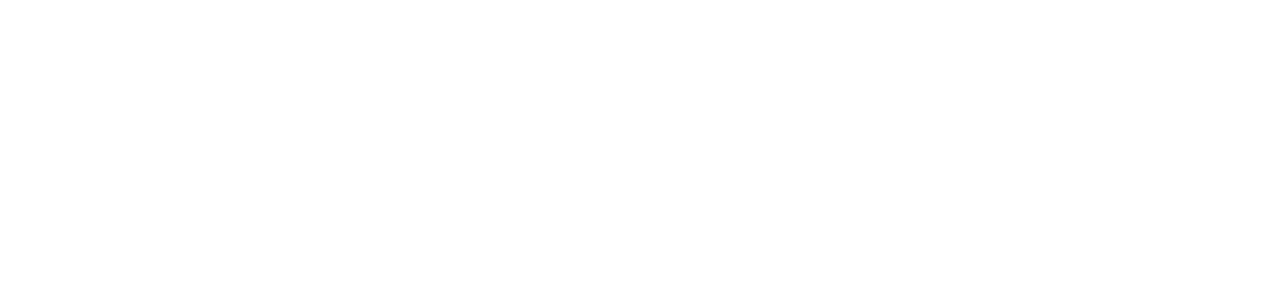
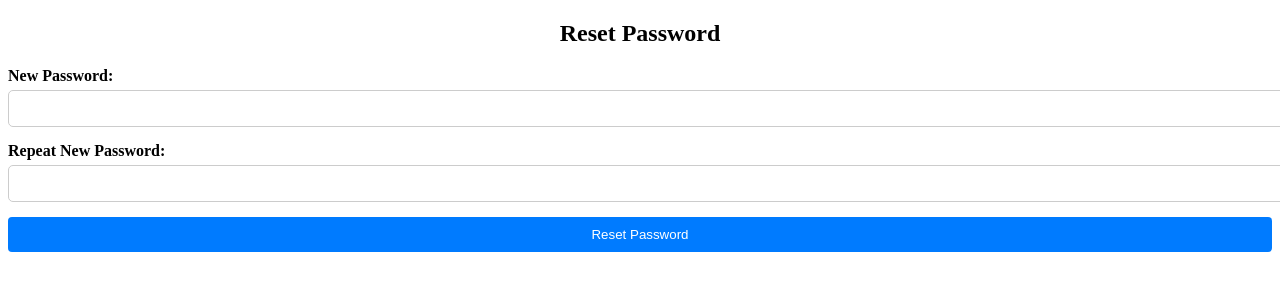
Before and after one commit to Faith-chepkemboi/WEB_APPLICATION, a React (Create React App) app in the folder frontend/: page /reset_password in a window 1280 px wide. Shown: the top 300 px of the page. Built offline with nearby package versions, Linux system fonts and the light colour scheme.

Commit message:
resetpass url

```diff
--- a/frontend/src/App.js
+++ b/frontend/src/App.js
@@ -7,6 +7,7 @@
 import Profile from './components/Profile';
 import UpdateProfile from './components/UpdateProfile';
 import ForgotPassword from './components/ForgotPassword';
+import ResetPassword from './components/ResetPassword';
 
 import Logout from './components/Logout';
 
@@ -20,6 +21,7 @@
                 <Route path="/register" component={RegisterForm} />
                 <Route path="/changePassword" component={ChangePasswordForm} />
                 <Route path="/forgotPassword" component={ForgotPassword} />
+                <Route path="/reset_password" component={ResetPassword} />
                 <Route path="/updateProfile" component={UpdateProfile} />
                 <Route path="/logout" component={Logout} />
 
--- /dev/null
+++ b/frontend/src/components/ResetPassword.js
@@ -0,0 +1,85 @@
+// ResetPassword.js
+
+import React, { useState } from 'react';
+import axios from 'axios';
+import { useHistory, useLocation } from 'react-router-dom';
+
+const ResetPassword = () => {
+    const history = useHistory();
+    const location = useLocation();
+    const [formData, setFormData] = useState({
+        newPassword: '',
+        repeatNewPassword: '',
+    });
+    const [error, setError] = useState('');
+    const [successMessage, setSuccessMessage] = useState('');
+
+    const handleInputChange = (e) => {
+        setFormData({
+            ...formData,
+            [e.target.name]: e.target.value,
+        });
+    };
+
+    const handleResetPassword = async (e) => {
+        e.preventDefault();
+
+        const token = new URLSearchParams(location.search).get('token');
+        const email = new URLSearchParams(location.search).get('email');
+
+        if (!token || !email) {
+            setError('Invalid reset link. Please request a new one.');
+            return;
+        }
+
+        try {
+            const response = await axios.post('http://localhost:8000/core/api/reset-password/', {
+                token,
+                email,
+                new_password: formData.newPassword,
+                repeat_new_password: formData.repeatNewPassword,
+            });
+            setSuccessMessage(response.data.detail);
+            setError('');
+        } catch (error) {
+            setError(error.response.data.detail);
+        }
+    };
+
+    return (
+        <div className="reset-password-container">
+            <h2>Reset Password</h2>
+            {error && <div className="error-message">{error}</div>}
+            {successMessage && <div className="success-message">{successMessage}</div>}
+            <form onSubmit={handleResetPassword}>
+                <div className="form-group">
+                    <label htmlFor="newPassword">New Password:</label>
+                    <input
+                        type="password"
+                        id="newPassword"
+                        name="newPassword"
+                        value={formData.newPassword}
+                        onChange={handleInputChange}
+                        required
+                    />
+                </div>
+                <div className="form-group">
+                    <label htmlFor="repeatNewPassword">Repeat New Password:</label>
+                    <input
+                        type="password"
+                        id="repeatNewPassword"
+                        name="repeatNewPassword"
+                        value={formData.repeatNewPassword}
+                        onChange={handleInputChange}
+                        required
+                    />
+                </div>
+                <button type="submit" className="btn">
+                    Reset Password
+                </button>
+            </form>
+        </div>
+    );
+};
+
+export default ResetPassword;
```
Also changed, not shown: 1 other file (tests, documents, lock files or other folders).
